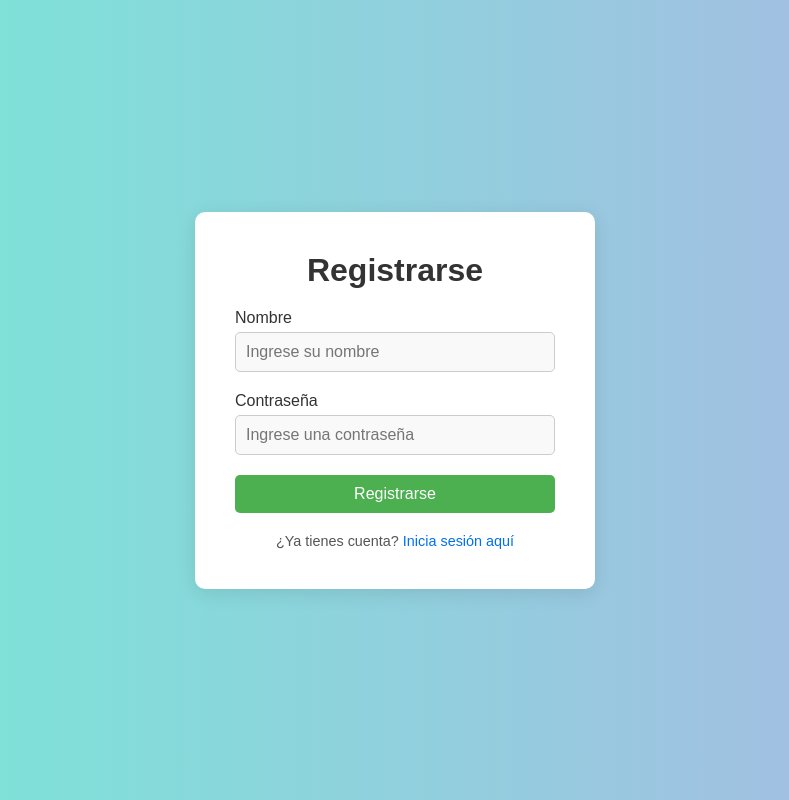
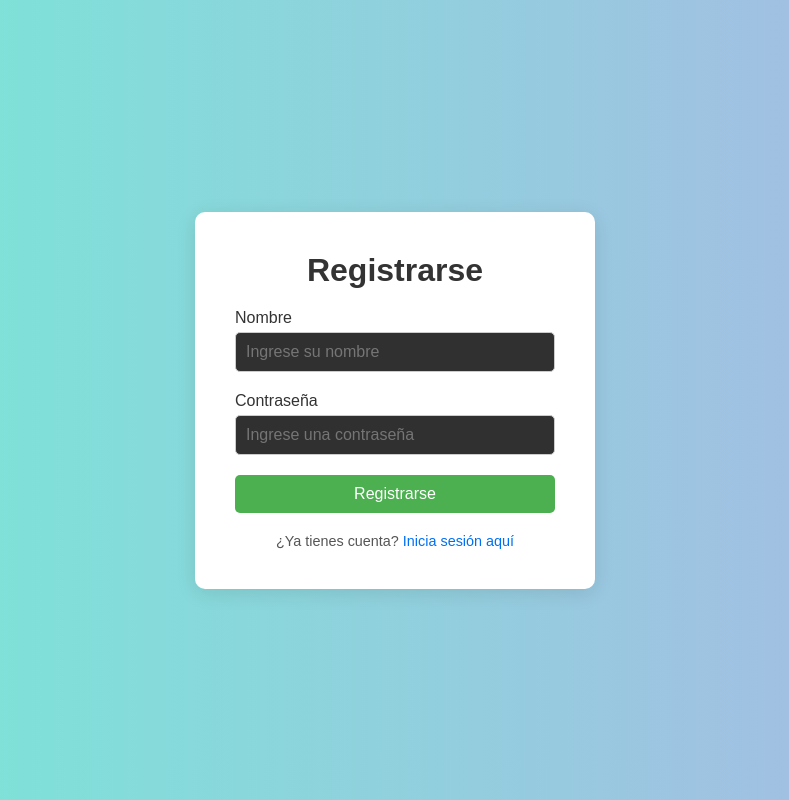
Before and after one commit to FloresCnzls/GestorProyectos, a Next.js app: page /register in a window 1280 px wide. Shown: the whole page, without its empty margins (245-1034 px from the left). Built offline with nearby package versions, Linux system fonts and the light colour scheme.

Commit message:
modificando diseño

```diff
--- a/src/app/register/register.module.css
+++ b/src/app/register/register.module.css
@@ -7,7 +7,7 @@
   background: linear-gradient(to right, #74ebd5, #acb6e5);
 }
 
-  /* Caja de registro con fondo claro */
+/* Caja de login más clara y con colores suaves */
 .loginBox {
   background-color: #ffffff;
   padding: 40px;
@@ -18,14 +18,14 @@
   text-align: center;
 }
 
-  /* Título con color más oscuro */
+/* Título con un color más oscuro para mejor legibilidad */
 .title {
   margin-bottom: 20px;
   font-size: 2rem;
   color: #333333;
 }
 
-  /* Formularios organizados y entrada estilizada */
+/* Formularios y entradas con bordes más sutiles */
 .form {
   display: flex;
   flex-direction: column;
@@ -34,6 +34,12 @@
 .inputGroup {
   margin-bottom: 20px;
   text-align: left;
+}
+/* Añadir a page.module.css */
+.errorMessage {
+  color: red; /* Color del texto del error */
+  margin: 10px 0; /* Espaciado alrededor del mensaje */
+  font-weight: bold; /* Texto en negrita */
 }
 
 .inputGroup label {
@@ -49,10 +55,10 @@
   border-radius: 5px;
   border: 1px solid #cccccc;
   font-size: 1rem;
-    background-color: #f9f9f9;
+  background-color: #313030;
 }
 
-  /* Botón con colores suaves */
+/* Botón de envío con colores que resaltan pero son suaves */
 .submitBtn {
   background-color: #4caf50;
   color: white;
@@ -68,7 +74,7 @@
   background-color: #45a049;
 }
 
-  /* Link de registro con color amigable */
+/* Link de registro con un color agradable */
 .registerLink {
   margin-top: 20px;
   font-size: 0.9rem;
```
Lines whose indentation alone changed are shown as unchanged.
